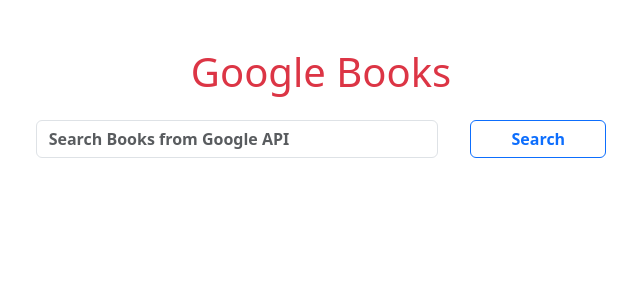
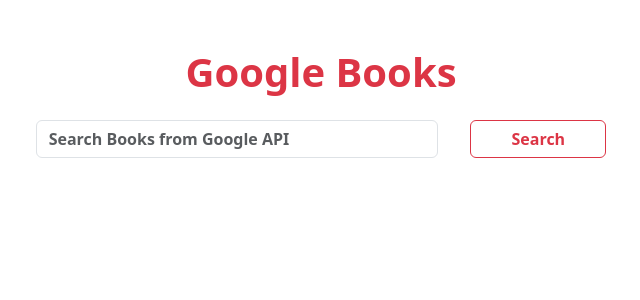
Before and after one commit to vickyy234/Google-Books-API, a React (Vite) app: page / in a window 1280 px wide. Shown: the top 300 px of the page, without its empty margins (319-959 px from the left). Built offline with nearby package versions, Linux system fonts and the light colour scheme.

Commit message:
Improve user feedback and enhance styling in book search component

```diff
--- a/src/App.jsx
+++ b/src/App.jsx
@@ -11,6 +11,10 @@
   }
 
   const fetchBookData = async () => {
+    if (query === '') {
+      alert("Enter Book name to search")
+      return;
+    }
     try {
       const response = await axios.get(`https://www.googleapis.com/books/v1/volumes?q=${query}&startIndex=0&maxResults=40`)
       setBooks(response.data.items)
@@ -26,11 +30,11 @@
   }
 
   return (
-    <div className="container-fixed d-flex flex-column align-items-center mt-5 justify-content-center gap-3">
-      <h1 className='text-danger'>Google Books</h1>
+    <div className="container-fixed d-flex flex-column align-items-center my-5 justify-content-center gap-3">
+      <h1 className='text-danger fw-bold'>Google Books</h1>
       <div className='row w-50 justify-content-center gap-2' style={{ minWidth: "350px" }}>
         <div className='col-8' style={{ minWidth: "250px" }}><input className='form-control fw-semibold' type="text" value={query} placeholder='Search Books from Google API' onChange={handleQueryChange} onKeyDown={handleKeyPress} /></div>
-        <div className='col-3' style={{ minWidth: "100px" }}><button className='btn btn-outline-primary w-100 fw-bold' onClick={fetchBookData}>Search</button></div>
+        <div className='col-3' style={{ minWidth: "100px" }}><button className='btn btn-outline-danger w-100 fw-bold' onClick={fetchBookData}>Search</button></div>
       </div>
       {books && <div className="container-fluid row d-flex flex-wrap mx-5 gap-4 justify-content-center">
         {books.map((item, index) => (
```
